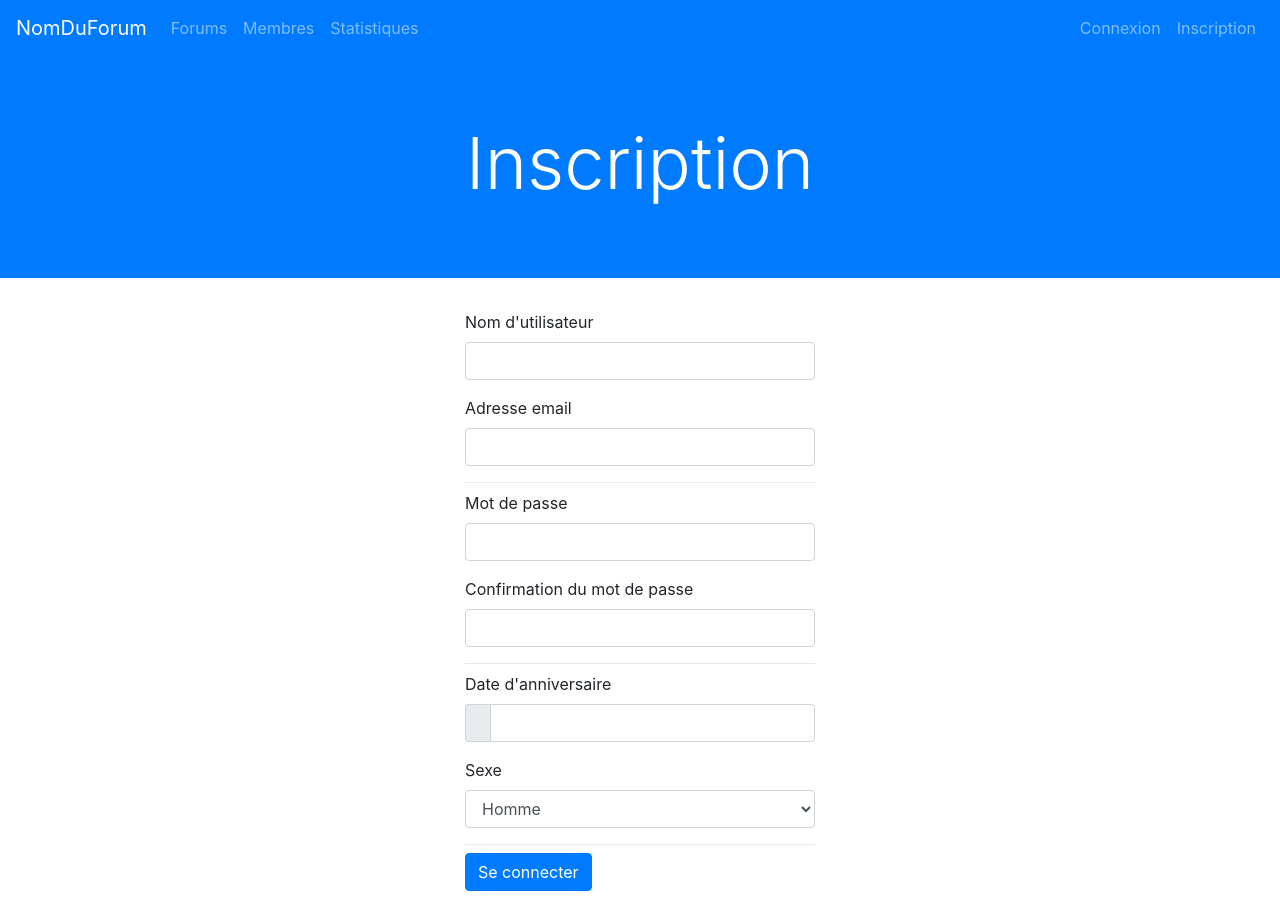
After one commit to AlexandreBarde/ForumPHP, a PHP site: page /Vues/vueInscription.php in a window 1280 px wide. The commit adds this page. Run offline with PHP 8.4, Linux system fonts and the light colour scheme; some libraries are stand-ins or nearby versions.

Commit message:
Vue erreur et vue inscription

```diff
--- a/Vues/template.php
+++ b/Vues/template.php
@@ -18,21 +18,21 @@
             <div class="navbar-collapse collapse" id="collapsingNavbar">
                 <ul class="navbar-nav">
                     <li class="nav-item text-center">
-                        <a class="nav-link" href="?action=forums">Forums</a>
+                        <a class="nav-link" href="?action=#">Forums</a>
                     </li>
                     <li class="nav-item text-center">
                         <a class="nav-link" href="?action=membres">Membres</a>
                     </li>
                     <li class="nav-item text-center">
-                        <a class="nav-link" href="/statistiques">Statistiques</a>
+                        <a class="nav-link" href="?action=#">Statistiques</a>
                     </li>
                 </ul>
                 <ul class="navbar-nav ml-auto">
                     <li class="text-center nav-item">
-                        <a class="nav-link" href="/connexion">Connexion</a>
+                        <a class="nav-link" href="?action=#">Connexion</a>
                     </li>
                     <li class="text-center nav-item">
-                        <a class="nav-link" href="/inscription">Inscription</a>
+                        <a class="nav-link" href="?action=inscription">Inscription</a>
                     </li>
                 </ul>
             </div>
--- a/Vues/vueErreur.php
+++ b/Vues/vueErreur.php
@@ -1,4 +1,6 @@
 <?php
+
+$titre = 'Erreur';
 
 ob_start(); ?>
 
@@ -7,6 +9,7 @@ ob_start(); ?>
 </div>
 
 <div class="container">
+    <h2>Une erreur est survenue.</h2>
     <a href="?action=accueil">Retour à l'accueil</a>
 </div>
 
--- /dev/null
+++ b/Vues/vueInscription.php
@@ -0,0 +1,57 @@
+<?php $titre = 'Inscription';
+
+ob_start(); ?>
+
+<div class="jumbotron jumbotron-fluid jumbotron-header bg-primary text-white">
+    <h1 class="display-3 text-center jumbotron-title">Inscription</h1>
+</div>
+
+<div class="container" id="auth">
+    <div class="row">
+        <div class="col-xl-4 offset-xl-4 col-lg-4 offset-lg-4">
+            <form action="#" method="post">
+                <div class="form-group">
+                    <label for="username">Nom d'utilisateur</label>
+                    <input required class="form-control" type="text" name="username" id="username">
+                </div>
+                <div class="form-group">
+                    <label for="email">Adresse email</label>
+                    <input required class="form-control" type="text" name="email" id="email">
+                </div>
+                <div class="dropdown-divider"></div>
+                <div class="form-group">
+                    <label for="password">Mot de passe</label>
+                    <input required class="form-control" type="password" name="password" id="password">
+                </div>
+                <div class="form-group">
+                    <label for="passwordCheck">Confirmation du mot de passe</label>
+                    <input required class="form-control" type="password" name="passwordCheck" id="passwordCheck">
+                </div>
+                <div class="dropdown-divider"></div>
+                <div class="form-group">
+                    <label for="date">Date d'anniversaire</label>
+                    <div class="input-group">
+                        <span class="input-group-addon"><i class="far fa-calendar-alt"></i></span>
+                        <input required class="datepick form-control" id="date" type="text" name="date"/>
+                    </div>
+                </div>
+                <div class="form-group">
+                    <label for="sexe">Sexe</label>
+                    <select required  class="form-control" id="sexe" name="sexe">
+                        <option value="0">Homme</option>
+                        <option value="1">Femme</option>
+                        <option value="2">Autre</option>
+                    </select>
+                </div>
+                <div class="dropdown-divider"></div>
+                <div class="form-group">
+                    <button class="btn btn-primary" id="login" type="submit">Se connecter</button>
+                </div>
+            </form>
+        </div>
+    </div>
+</div>
+
+<?php $contenu = ob_get_clean(); ?>
+
+<?php require('template.php'); ?>
--- a/index.php
+++ b/index.php
@@ -19,9 +19,13 @@ if(isset($_GET['action']))
     {
         affAccueil();
     }
+    elseif($_GET['action'] == 'inscription')
+    {
+        afficherInscription();
+    }
     else
     {
-        echo 'Erreur';
+        afficherErreur();
     }
 }
 else
```
Also changed, not shown: Controleurs/Controleur.php (+10 -0 lines).
